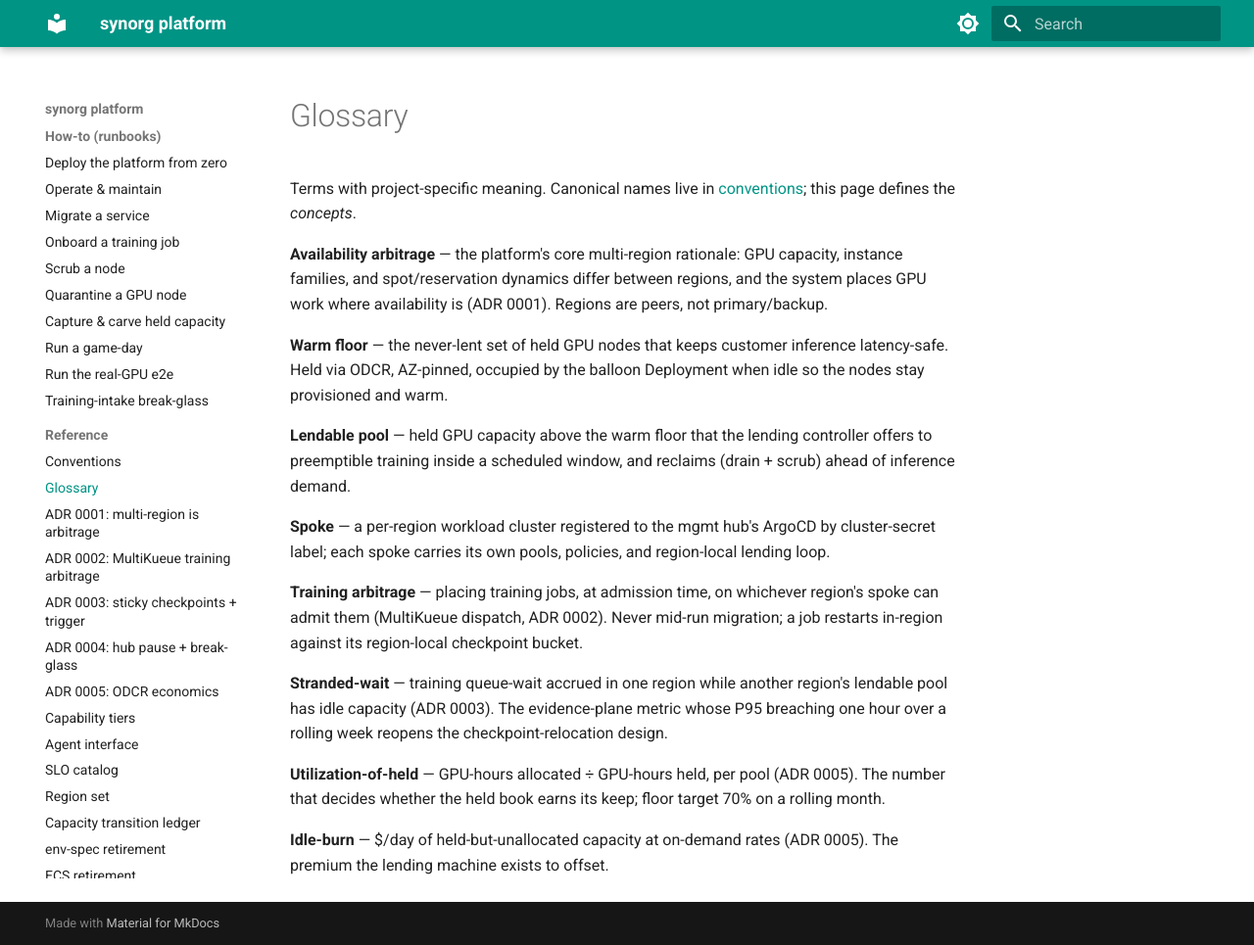
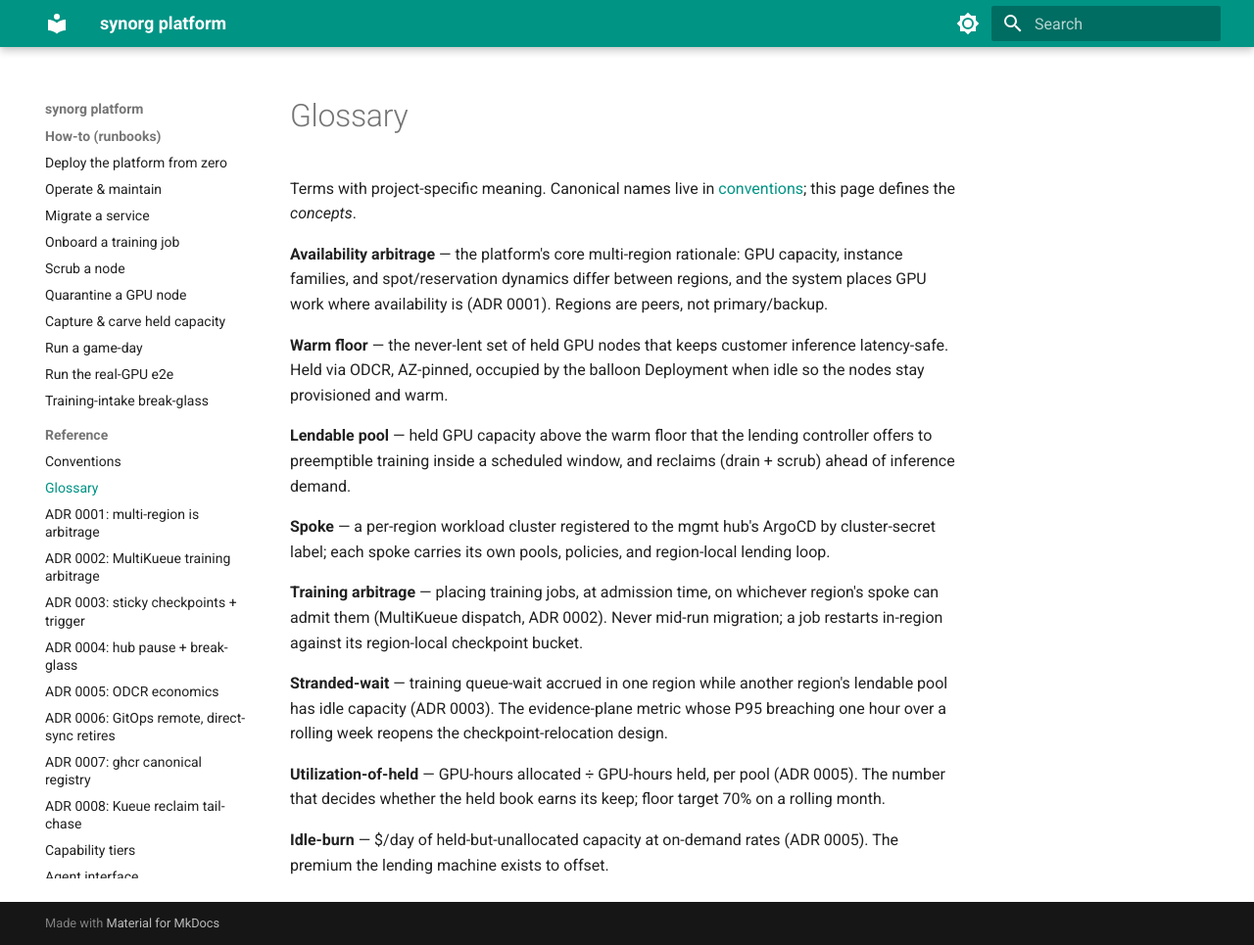
Before and after one commit to nycterent/synorg, an MkDocs documentation site: the page built from docs/glossary.md, in a window 1280 px wide and 965 px high. Shown: the whole window at 98% size. Built offline with MkDocs 1.6.1 and Material for MkDocs 9.7.7, drawn with Linux system fonts in a browser that asks for light colours.

Commit message:
docs: add ADRs 0006-0008 to site nav, exclude agent conventions from site

```diff
--- a/mkdocs.yml
+++ b/mkdocs.yml
@@ -13,6 +13,7 @@ exclude_docs: |
   plans/
   residual-review-findings/
   TODO-docs.md
+  agents/
 
 theme:
   name: material
@@ -63,6 +64,9 @@ nav:
       - "ADR 0003: sticky checkpoints + trigger": adr/0003-checkpoint-locality-sticky-with-trigger.md
       - "ADR 0004: hub pause + break-glass": adr/0004-hub-intake-pause-with-break-glass.md
       - "ADR 0005: ODCR economics": adr/0005-odcr-economics-insurance-plus-metrics.md
+      - "ADR 0006: GitOps remote, direct-sync retires": adr/0006-gitops-remote-and-direct-sync-retirement.md
+      - "ADR 0007: ghcr canonical registry": adr/0007-registry-ghcr-canonical.md
+      - "ADR 0008: Kueue reclaim tail-chase": adr/0008-kueue-reclaim-keeps-borrowers-admitted.md
       - Capability tiers: capability-tiers.md
       - Agent interface: agent-interface.md
       - SLO catalog: slo-catalog.md
```
